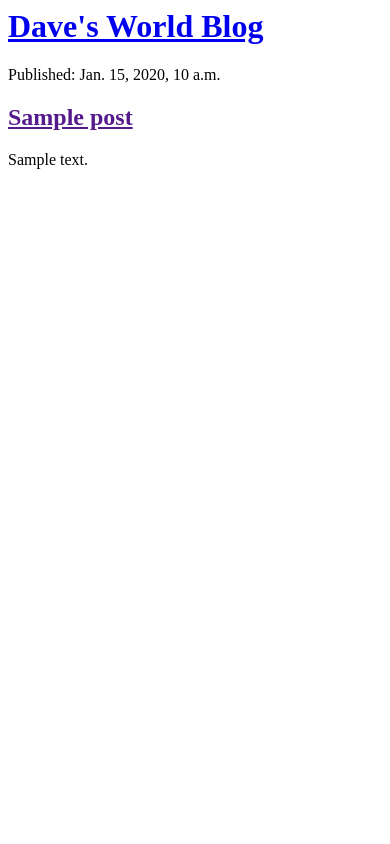
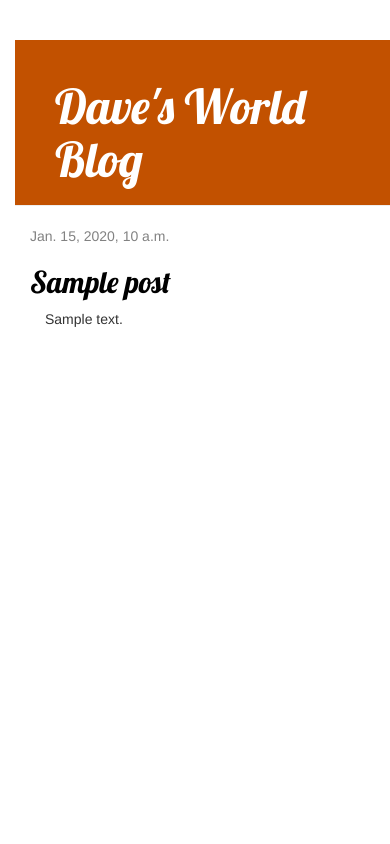
Before and after one commit to David1platt/first_django_blog, a Django app: page / in a window 390 px wide. Run offline with Django 3.2, Linux system fonts and the light colour scheme; tables that the repository leaves empty hold one stand-in row (values such as "Sample post"); some libraries are stand-ins or nearby versions.

Commit message:
Added view and templatefor blogpost and CSS styling for pages

```diff
--- /dev/null
+++ b/blog/static/css/blog.css
@@ -0,0 +1,65 @@
+h1 a, h2 a{
+  color: #FF8833;
+  font-family: Lobster;
+}
+
+body {
+  padding-left: 15px;
+}
+
+p {
+  padding-left: 15px;
+}
+
+.page-header {
+    background-color: #C25100;
+    margin-top: 0;
+    padding: 20px 20px 20px 40px;
+}
+
+.page-header h1, .page-header h1 a, .page-header h1 a:visited, .page-header h1 a:active {
+    color: #ffffff;
+    font-size: 36pt;
+    text-decoration: none;
+}
+
+.page-header h1, .page-header h1 a, .page-header h1 a:visited, .page-header h1 a:active {
+    color: #ffffff;
+    font-size: 36pt;
+    text-decoration: none;
+}
+
+.content {
+    margin-left: 40px;
+}
+
+h1, h2, h3, h4 {
+    font-family: 'Lobster', cursive;
+}
+
+.date {
+    color: #828282;
+}
+
+.save {
+    float: right;
+}
+
+.post-form textarea, .post-form input {
+    width: 100%;
+}
+
+.top-menu, .top-menu:hover, .top-menu:visited {
+    color: #ffffff;
+    float: right;
+    font-size: 26pt;
+    margin-right: 20px;
+}
+
+.post {
+    margin-bottom: 70px;
+}
+
+.post h2 a, .post h2 a:visited {
+    color: #000000;
+}
--- /dev/null
+++ b/blog/templates/blog/base.html
@@ -0,0 +1,25 @@
+{% load static %}
+<html>
+<head>
+  <title>Post List</title>
+  <link rel="stylesheet" href="{% static 'css/blog.css'%}">
+  <link href="//fonts.googleapis.com/css?family=Lobster&subset=latin,latin-ext" rel="stylesheet" type="text/css">
+  <link rel="stylesheet" href="//maxcdn.bootstrapcdn.com/bootstrap/3.2.0/css/bootstrap.min.css">
+  <link rel="stylesheet" href="//maxcdn.bootstrapcdn.com/bootstrap/3.2.0/css/bootstrap-theme.min.css">
+</head>
+<body>
+  <div class="page-header">
+    <h1><a href="/">Dave's World Blog</a></h1>
+  </div>
+
+
+    <div class="content container">
+      <div class="row">
+        <div class="col-md-8">
+          {% block content %}
+          {% endblock %}
+        </div>
+      </div>
+    </div>
+</body>
+</html>
--- a/blog/templates/blog/post_list.html
+++ b/blog/templates/blog/post_list.html
@@ -1,19 +1,12 @@
-<html>
-<head>
-  <title>Post List</title>
-</head>
-<body>
-  <div>
-    <h1><a href="/">Dave's World Blog</a></h1>
-  </div>
-
-  {% for post in posts %}
-    <div>
-        <p>Published: {{ post.published_date }}</p>
-        <h2><a href="">{{ post.title }}</a></h2>
-        <p>{{ post.text|linebreaksbr }}</p>
-        <br>
+{% extends 'blog/base.html' %}
+{% block content %}
+  {% for post in posts%}
+    <div class="post">
+      <div class="date">
+        {{ post.published_date}}
+      </div>
+      <h2><a href="{% url 'post_detail' pk=post.pk %}">{{ post.title }}</a> </h2>
+      <p>{{ post.text|linebreaksbr }}</p>
     </div>
   {% endfor %}
-</body>
-</html>
+{% endblock %}
--- a/blog/urls.py
+++ b/blog/urls.py
@@ -3,4 +3,5 @@ from . import views
 
 urlpatterns = [
     path('', views.post_list, name='post_list'),
+    path('post/<int:pk>', views.post_detail, name='post_detail'),
 ]
--- a/blog/views.py
+++ b/blog/views.py
@@ -1,4 +1,4 @@
-from django.shortcuts import render
+from django.shortcuts import render, get_object_or_404
 from django.utils import timezone
 from .models import Post
 
@@ -6,4 +6,8 @@ def post_list(request):
     posts = Post.objects.filter(published_date__lte=timezone.now()).order_by('published_date')
     return render(request, 'blog/post_list.html', {'posts': posts})
 
+def post_detail(request, pk):
+    post = get_object_or_404(Post, pk=pk)
+    return render(request, 'blog/post_detail.html', {'post': post})
+
 # Create your views here.
```
Also changed, not shown: blog/templates/blog/post_detail.html (added, +13 -0 lines).
